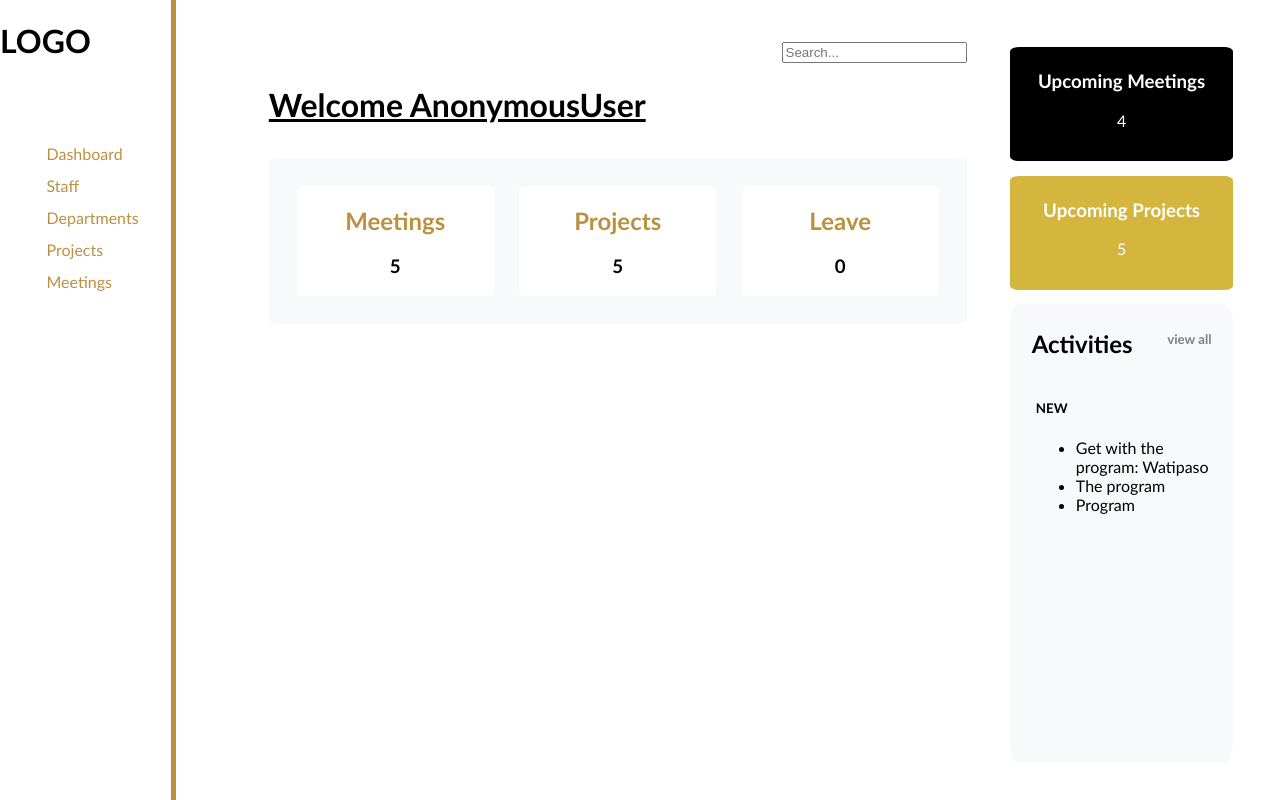
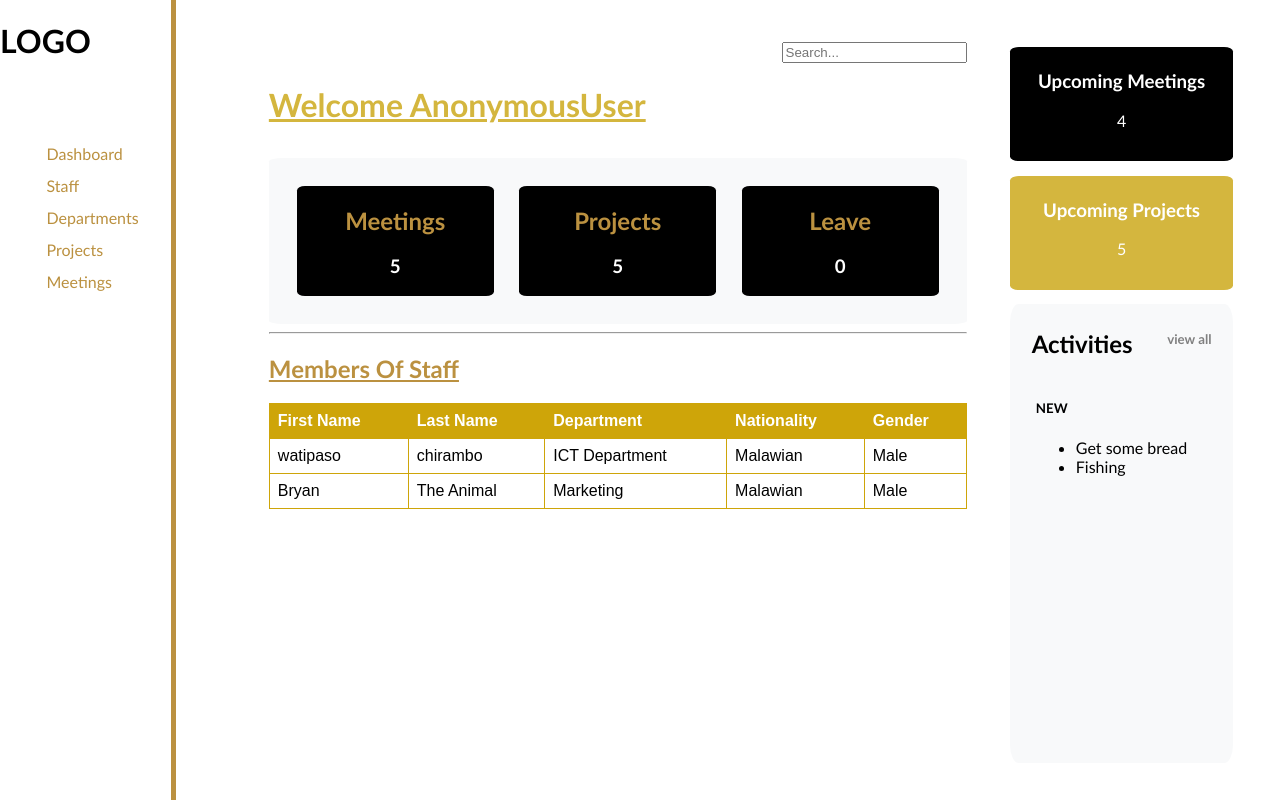
Before and after one commit to WatipasoChirambo/HRMS, a Django app: page / in a window 1280 px wide. Run offline with Django 3.2, Linux system fonts and the light colour scheme; data comes from the database, SQL or seed files in the repository; data that the repository does not hold is empty.

Commit message:
Sauced up Front End i Guess

```diff
--- a/home/admin.py
+++ b/home/admin.py
@@ -1,5 +1,5 @@
 from django.contrib import admin
-from .models import Employee,EmployeeLeave, Department, Contractor, Meeting, Project, Goal, ProjectFile
+from .models import Employee,EmployeeLeave, Department, Contractor, Meeting, Project, Goal, ProjectFile, Task
 # Register your models here
 admin.site.register(Employee)
 admin.site.register(Department)
@@ -9,3 +9,4 @@ admin.site.register(Contractor)
 admin.site.register(Goal)
 admin.site.register(ProjectFile)
 admin.site.register(EmployeeLeave)
+admin.site.register(Task)
--- a/home/models.py
+++ b/home/models.py
@@ -57,7 +57,7 @@ class Employee(AbstractUser):
 class Department(Group):
     dep_name = models.CharField(max_length=100, blank=True, null=True)
     hod = models.ForeignKey("Employee", on_delete=models.CASCADE, related_name="department_head", null=True, blank=True)
-    members = models.ManyToManyField(Employee, related_name="department_members")
+    members = models.ManyToManyField(Employee, related_name="department_members", null=True, blank=True)
 
     def __str__(self):
         return self.name
@@ -102,7 +102,7 @@ class Goal(models.Model):
 
 class Project(models.Model):
     title = models.CharField(max_length=120)
-    manager = models.OneToOneField('Employee', blank=True, null=True,on_delete=models.CASCADE)
+    manager = models.ManyToManyField('Employee', blank=True, null=True)
     members = models.ManyToManyField(Employee, related_name="project_members")
     goals = models.ManyToManyField(Goal, related_name="project_Goals")
     files = models.ManyToManyField("ProjectFile", related_name="project_Files")
@@ -112,9 +112,13 @@ class Project(models.Model):
     def __str__(self):
         return self.title
 
+class Task(models.Model):
+    title = models.CharField(max_length=50)
+    handler = models.OneToOneField("Employee", on_delete=models.CASCADE, related_name="task_handler", blank=True)
+
+    def __str__(self):
+        return self.title
+
 class ProjectFile(models.Model):
     file = models.FileField(upload_to="media/", max_length=254, null=True, blank=True)
     date_uploaded = models.DateField(auto_now_add=True)
-
-    def __str__(self):
-        return self.file
--- a/home/views.py
+++ b/home/views.py
@@ -1,15 +1,16 @@
 from django.shortcuts import render
-from .models import Meeting, Project, Department, Employee
+from .models import Meeting, Project, Department, Employee, Task
 
 # Create your views here.
 def index(request):
-    upcoming_meetings = Meeting.objects.count()
-    upcoming_projects = Project.objects.count()
+    staff = Employee.objects.all()
+    tasks = Task.objects.all()
     context = {
-        'upcoming_meetings':upcoming_meetings,
-        "upcoming_projects":upcoming_projects
+        'staff':staff,
+        "tasks":tasks
     }
     return render(request, 'home/home.html', context)
+
 
 def meetings_view(request):
     meetings = Meeting.objects.all()
--- a/static/css/main.css
+++ b/static/css/main.css
@@ -30,6 +30,9 @@ body {
   color: white;
   list-style: none;
   padding: 5%;
+}
+.welcome>h1{
+  color:#D4B63E;
 }
 .center {
   background-color: white;
@@ -162,6 +165,18 @@ tr:hover{
   padding: 4%;
   border-radius: 2%;
 }
+div>.Projects{
+  background-color: black;
+  color:white;
+}
+div>.Leave{
+  background-color: black;
+  color:white;
+}
+div>.Meetings{
+  background-color: black;
+  color:white;
+}
 .project{
   background-color: black;
   color:white;
@@ -169,14 +184,15 @@ tr:hover{
   padding:3%;
 }
 .project:hover{
+  transition:ease-in;
   box-shadow: 5px 5px #DFC04A;
   cursor:pointer;
 }
 .project>ul{
-  text-align:justify;
+  text-align:center;
 }
 .project>h4{
-  text-align:justify;
+  text-align:center;
 }
 .project>h2{
   color:#DFC04A;
--- a/templates/home/base.html
+++ b/templates/home/base.html
@@ -23,13 +23,13 @@
               <li><a href="{% url 'staff' %}">Staff</a></li>
               <li><a href="{% url 'departments' %}">Departments</a></li>
               <li><a href="{% url 'projects' %}">Projects</a></li>
-              <li><a href="">Meetings</a></li>
+              <li><a href="{% url 'meetings' %}">Meetings</a></li>
             </ul>
           </div>
           <div class="center">
             <div>
               <div class="search">
-                <input type="search" name="" id="" placeholder="Search..." />
+                <input type="search" name="search" id="" placeholder="Search..."/>
               </div>
               {% block content %} {% endblock %}
             </div>
@@ -52,9 +52,9 @@
                     <h5>NEW</h5>
                   </div>
                   <ul>
-                    <li>Get with the program: Watipaso</li>
-                    <li>The program</li>
-                    <li>Program</li>
+                    {% for task in tasks %}
+                    <li>{{task.title}}</li>
+                    {% endfor %}
                   </ul>
                 </div>
               </div>
--- a/templates/home/departments.html
+++ b/templates/home/departments.html
@@ -8,6 +8,7 @@
     {% for department in departments %}
     <div class="project">
         <h2>{{department.name}}</h2>
+        <p>Members</p>
         <h3>5</h3>
       </div>
     {% endfor %}
--- a/templates/home/home.html
+++ b/templates/home/home.html
@@ -1,5 +1,5 @@
 {% extends "home/base.html" %} {% load static %} {% block content %}
-<div>
+<div class="welcome">
   <h1> <u>Welcome {{user}}</u> </h1>
 </div>
 <div class="top_middle_dash">
@@ -16,6 +16,27 @@
     <h3>0</h3>
   </div>
 </div>
+<hr>
 <div>
+  <h2 class="staff_heading"><u>Members Of Staff</u></h2>
+<table>
+  <tr>
+    <th>First Name</th>
+    <th>Last Name</th>
+    <th>Department</th>
+    <th>Nationality</th>
+    <th>Gender</th>
+  </tr>
+{% for staf in staff %}
+  <tr>
+    <td>{{staf.first_name}}</td>
+    <td>{{staf.last_name}}</td>
+    <td>{{staf.groups.all.0.name}}</td>
+    <td>{{staf.nationality}}</td>
+    <td>{{staf.gender}}</td>
+  </tr>
+  {% endfor %}
+</table>
+  </ul>
 </div>
 {% endblock content %}
--- a/templates/home/staff.html
+++ b/templates/home/staff.html
@@ -20,6 +20,5 @@
   </tr>
   {% endfor %}
 </table>
-  </ul>
 </div>
 {% endblock content %}
```
Also changed, not shown: db.sqlite3, home/migrations/0007_alter_department_members.py (added), home/migrations/0008_auto_20211110_1753.py (added), home/migrations/0009_task.py (added), 3 other files.
